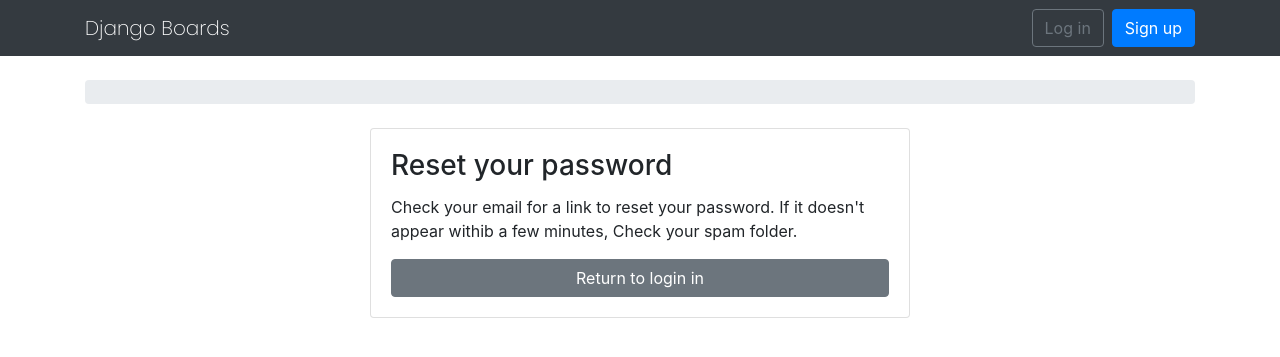
After one commit to Miki2531/Web-Board-Project, a Django app: template board/templates/password_reset_done.html in a window 1280 px wide. The commit adds this page. Shown: the top 357 px of the page. Run offline with Django 5.2, Linux system fonts and the light colour scheme; the template is opened without the code that fills it, so the values that code supplies are empty; some libraries are stand-ins or nearby versions; some web fonts are replaced.

Commit message:
Templates.

```diff
--- a/board/templates/base.html
+++ b/board/templates/base.html
@@ -50,6 +50,7 @@
         {% block breadcrumb %} {% endblock %}
       </ol>
       {% block content %} {% endblock %}
+
     </div>
     {% endblock body %}
     <script src="{% static 'js\jquery-3.2.1.min.js' %}"></script>
--- /dev/null
+++ b/board/templates/password_reset_done.html
@@ -0,0 +1,18 @@
+
+{% extends 'base.html' %}
+
+{% block title %} Reset your password {% endblock %}
+
+{% block content %}
+<div class="row justify-content-center">
+    <div class="col-leg-4 col-md-6 colsm-8">
+        <div class="card">
+            <div class="card-body">
+                <h3 class="card-title">Reset your password</h3>
+                <p>Check your email for a link to reset your password. If it doesn't appear withib a few minutes, Check your spam folder.</p>
+                <a href="{% url 'login' %}" class="btn btn-secondary btn-block">Return to login in</a>
+            </div>
+        </div>
+    </div>
+</div>
+{% endblock %}
```
Also changed, not shown: board/templates/login.html (+7 -0 lines), board/templates/password_reset_email.html (added, +17 -0 lines).
